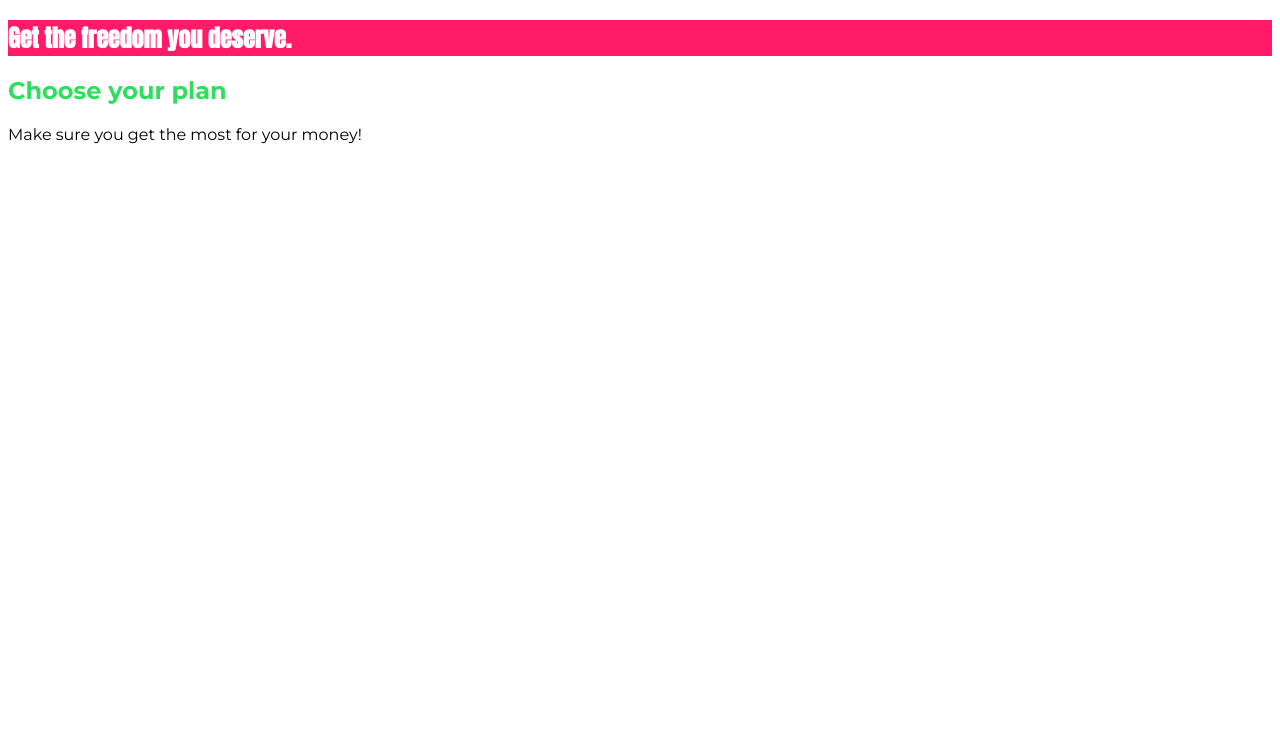
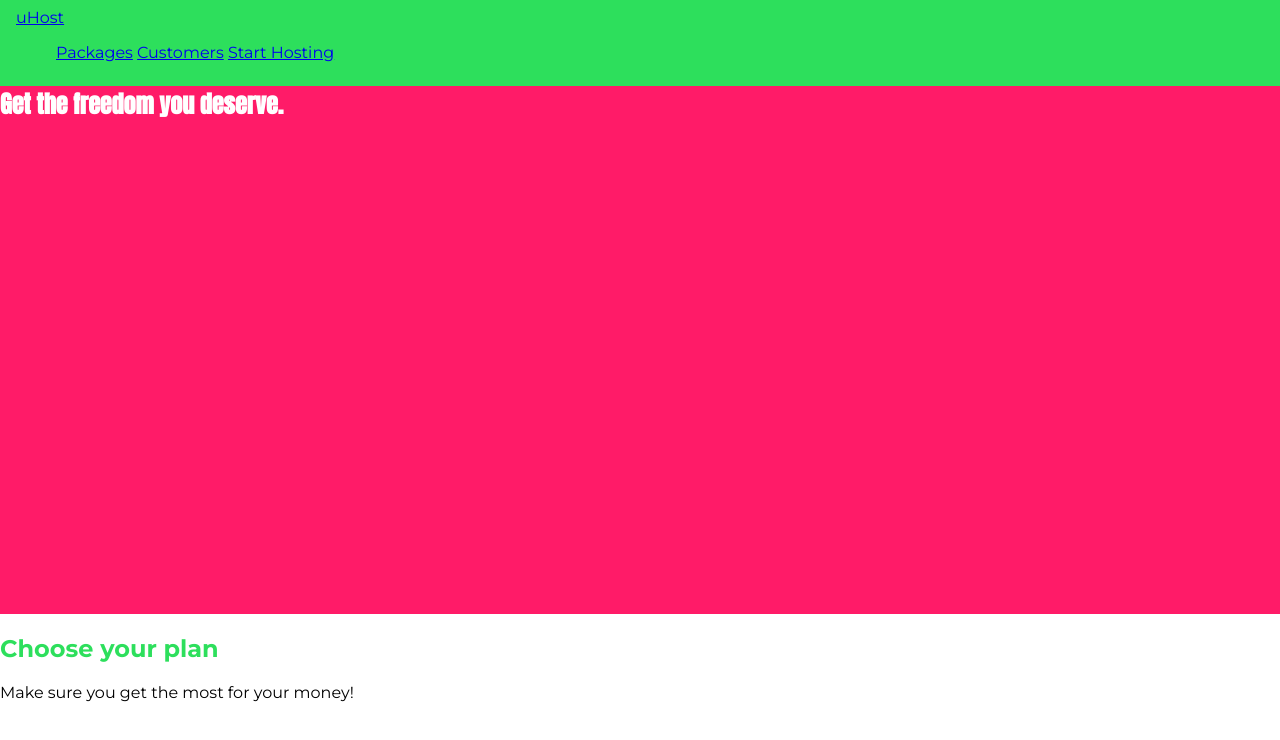
Before and after one commit to lancerharris/learning-css, a plain HTML site: page index.html in a window 1280 px wide. Drawn offline with Linux system fonts and the light colour scheme.

Commit message:
Add basic nav and simple styling

```diff
--- a/index.html
+++ b/index.html
@@ -1,17 +1,32 @@
 <!DOCTYPE html>
 <html lang="en">
-
   <head>
-    <meta charset="UTF-8">
-    <meta http-equiv="X-UA-Compatible" content="ie=edge">
+    <meta charset="UTF-8" />
+    <meta http-equiv="X-UA-Compatible" content="ie=edge" />
     <title>uHost</title>
-    <link rel="shortcut icon" href="favicon.png">
-    <link rel="stylesheet" href="https://fonts.googleapis.com/css?family=Anton">
-    <link rel="stylesheet" href="https://fonts.googleapis.com/css?family=Montserrat:400,700">
-    <link rel="stylesheet" href="main.css">
+    <link rel="shortcut icon" href="favicon.png" />
+    <link
+      rel="stylesheet"
+      href="https://fonts.googleapis.com/css?family=Anton"
+    />
+    <link
+      rel="stylesheet"
+      href="https://fonts.googleapis.com/css?family=Montserrat:400,700"
+    />
+    <link rel="stylesheet" href="main.css" />
   </head>
 
   <body>
+    <header class="main-header">
+      <div><a href="index.html">uHost</a></div>
+      <nav class="main-nav">
+        <ul class="main-nav__items">
+          <li class="main-nav__item"><a href="packages/index.html">Packages</a></li>
+          <li class="main-nav__item"><a href="customers/index.html">Customers</a></li>
+          <li class="main-nav__item"><a href="start-hosting/index.html">Start Hosting</a></li>
+        </ul>
+      </nav>
+    </header>
     <main>
       <section id="product-overview">
         <h1>Get the freedom you deserve.</h1>
@@ -22,5 +37,4 @@
       </section>
     </main>
   </body>
-
 </html>
--- a/main.css
+++ b/main.css
@@ -1,9 +1,16 @@
+* {
+  box-sizing: border-box;
+}
+
 body {
   font-family: 'Montserrat', sans-serif;
+  margin: 0;
+
 }
 
 #product-overview {
   background: #ff1b68;
+  height: 528px;
 }
 
 .section-title {
@@ -13,4 +20,14 @@ body {
 #product-overview h1 {
   color: white;
   font-family: 'Anton', sans-serif;
+  margin: 0px;
 }
+
+.main-header {
+  background-color: #2ddf5c;
+  padding: 8px 16px;
+}
+
+.main-nav__item {
+  display: inline-block;
+}
```
Lines whose indentation alone changed are shown as unchanged.
